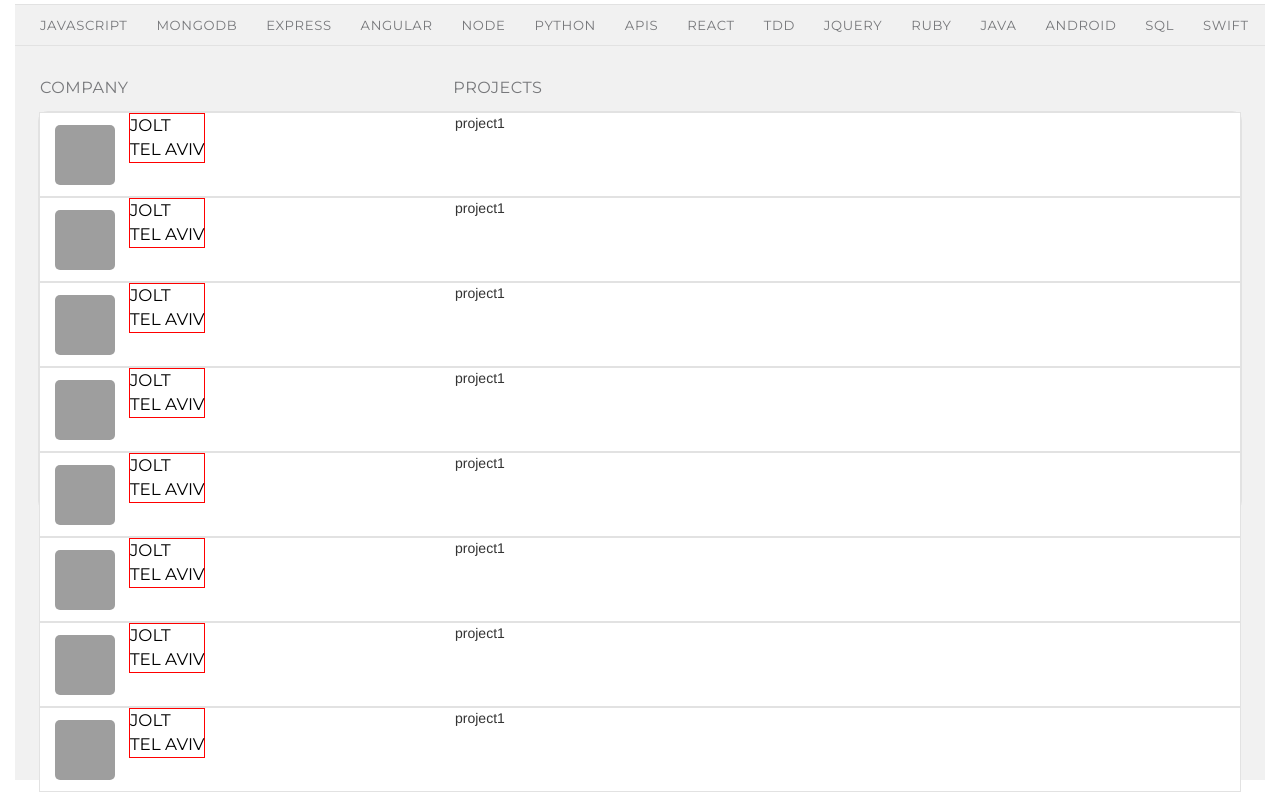
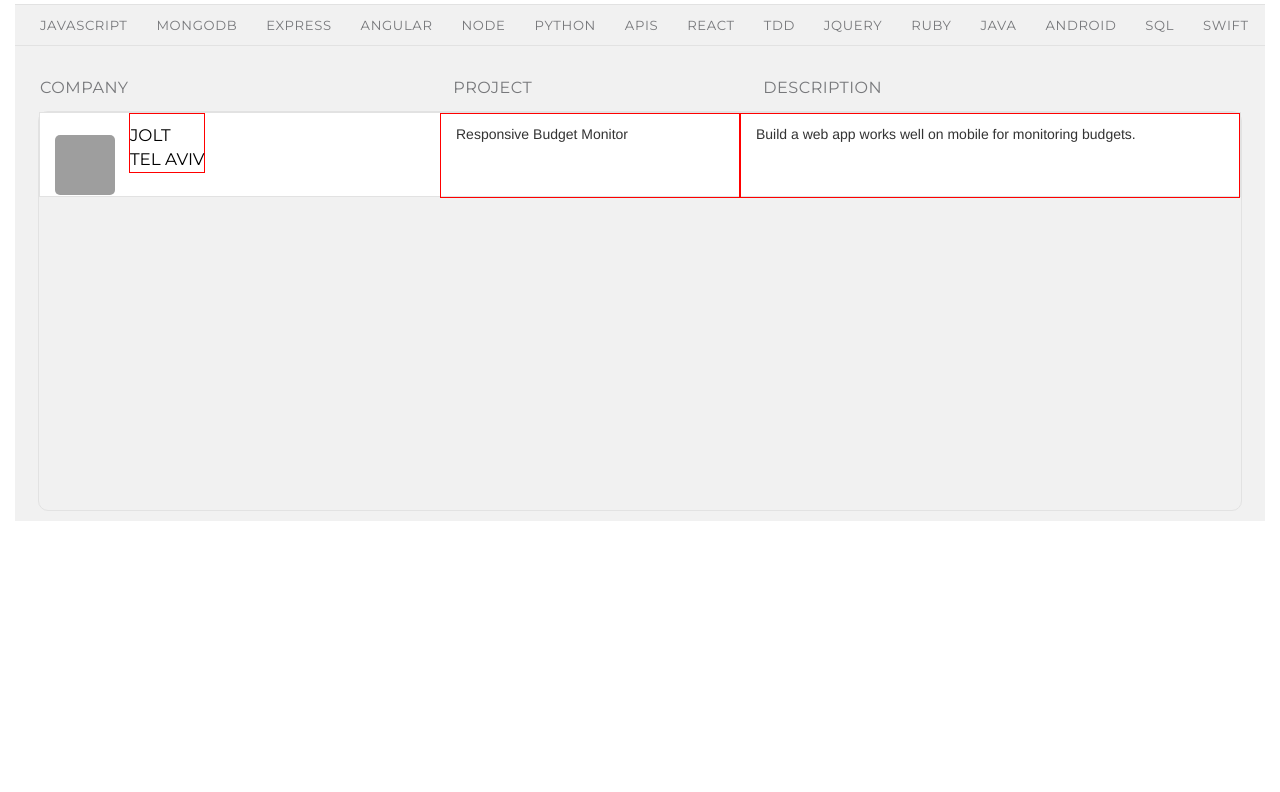
Before and after one commit to dave4534/projecthunt, a website: page public/index.html in a window 1280 px wide. Shown: the part 60-852 px from the top of the page. After the commit the page ends 800 px from the top, so only its background shows below. Drawn offline with nearby package versions, Linux system fonts and the light colour scheme; some packages are replaced by stand-ins of ours; grey boxes are pictures that could not be loaded.

```diff
--- a/package.json
+++ b/package.json
@@ -2,7 +2,7 @@
   "name": "projecthunt",
   "version": "1.0.0",
   "description": "",
-  "main": "index.js",
+  "main": "server.js",
   "scripts": {
     "test": "echo \"Error: no test specified\" && exit 1"
   },
--- a/public/css/style.css
+++ b/public/css/style.css
@@ -108,14 +108,6 @@
 cursor: pointer;
 }
 
-.companyNameAndLocationContainer {
-  font-family: 'Montserrat', sans-serif;
-  font-size: 1.2em;
-  text-transform: uppercase;
-  color: black;
-  display: inline-block;
-  border: 1px solid red;
-}
 .logo {
   margin-right: 10px;
   width: 60px;
@@ -126,3 +118,19 @@
   margin-top: 7px;
   border-radius: 5px;
 }
+
+.companyNameAndLocationContainer {
+  font-family: 'Montserrat', sans-serif;
+  font-size: 1.2em;
+  text-transform: uppercase;
+  color: black;
+  display: inline-block;
+  border: 1px solid red;
+  padding-top: 10px;
+}
+
+.project, .projectSummary {
+  height: 85px;
+  padding-top: 10px;
+  border: 1px solid red;
+}
--- a/public/index.html
+++ b/public/index.html
@@ -56,7 +56,9 @@
 
     <div class="row companyAndProjectTitlesContainer">
       <div class="col-xs-4 col-sm-4 col-md-4 col-lg-4 companyTitle">Company</div>
-    <div class="col-xs-8 col-sm-8 col-md-8 col-lg-8 projectTitle">Projects</div>
+      <div class="col-xs-3 col-sm-3 col-md-3 col-lg-3 projectTitle">Project</div>
+      <div class="col-xs-5 col-sm-5 col-md-5 col-lg-5 projectTitle">Description</div>
+
     </div>
 
     <!-- Ng-Repeat of Companies & Projects Rows-->
@@ -84,13 +86,21 @@
         </div>
 
 
-    <!-- Projects -->
-    <!-- Right Column -->
-    <div class="col-xs-8 col-sm-8 col-md-8 col-lg-8 projectDetails">
+        <!-- Project -->
+        <!-- Middle Column -->
+        <div class="col-xs-3 col-sm-3 col-md-3 col-lg-3 project">
           <div>{{company.title}}</div>
           <!-- <div>{{company.desc}}</div>
           <div>{{company.dueDate}}</div> -->
         </div>
+
+        <!-- Summary -->
+        <!-- Right Column -->
+        <div class="col-xs-5 col-sm-5 col-md-5 col-lg-5 projectSummary">
+          <div>{{company.desc}}</div>
+        </div>
+
+
       </div>
     </div>
     <!--  End of Row -->
--- a/public/js/services/mainService.js
+++ b/public/js/services/mainService.js
@@ -6,64 +6,8 @@
         logo: "logo",
         companyName: "Jolt",
         location: "Tel Aviv",
-        title: "project1",
-        desc: "project1 desc",
-        dueDate: "Jan 1 2017"
-      },
-       {
-        logo: "logo",
-        companyName: "Jolt",
-        location: "Tel Aviv",
-        title: "project1",
-        desc: "project1 desc",
-        dueDate: "Jan 1 2017"
-      },
-      {
-        logo: "logo",
-        companyName: "Jolt",
-        location: "Tel Aviv",
-        title: "project1",
-        desc: "project1 desc",
-        dueDate: "Jan 1 2017"
-      },
-       {
-        logo: "logo",
-        companyName: "Jolt",
-        location: "Tel Aviv",
-        title: "project1",
-        desc: "project1 desc",
-        dueDate: "Jan 1 2017"
-      },
-      {
-        logo: "logo",
-        companyName: "Jolt",
-        location: "Tel Aviv",
-        title: "project1",
-        desc: "project1 desc",
-        dueDate: "Jan 1 2017"
-      },
-       {
-        logo: "logo",
-        companyName: "Jolt",
-        location: "Tel Aviv",
-        title: "project1",
-        desc: "project1 desc",
-        dueDate: "Jan 1 2017"
-      },
-      {
-        logo: "logo",
-        companyName: "Jolt",
-        location: "Tel Aviv",
-        title: "project1",
-        desc: "project1 desc",
-        dueDate: "Jan 1 2017"
-      },
-       {
-        logo: "logo",
-        companyName: "Jolt",
-        location: "Tel Aviv",
-        title: "project1",
-        desc: "project1 desc",
+        title: "Responsive Budget Monitor",
+        desc: "Build a web app works well on mobile for monitoring budgets.",
         dueDate: "Jan 1 2017"
       }
 
```
Lines whose indentation alone changed are shown as unchanged.
